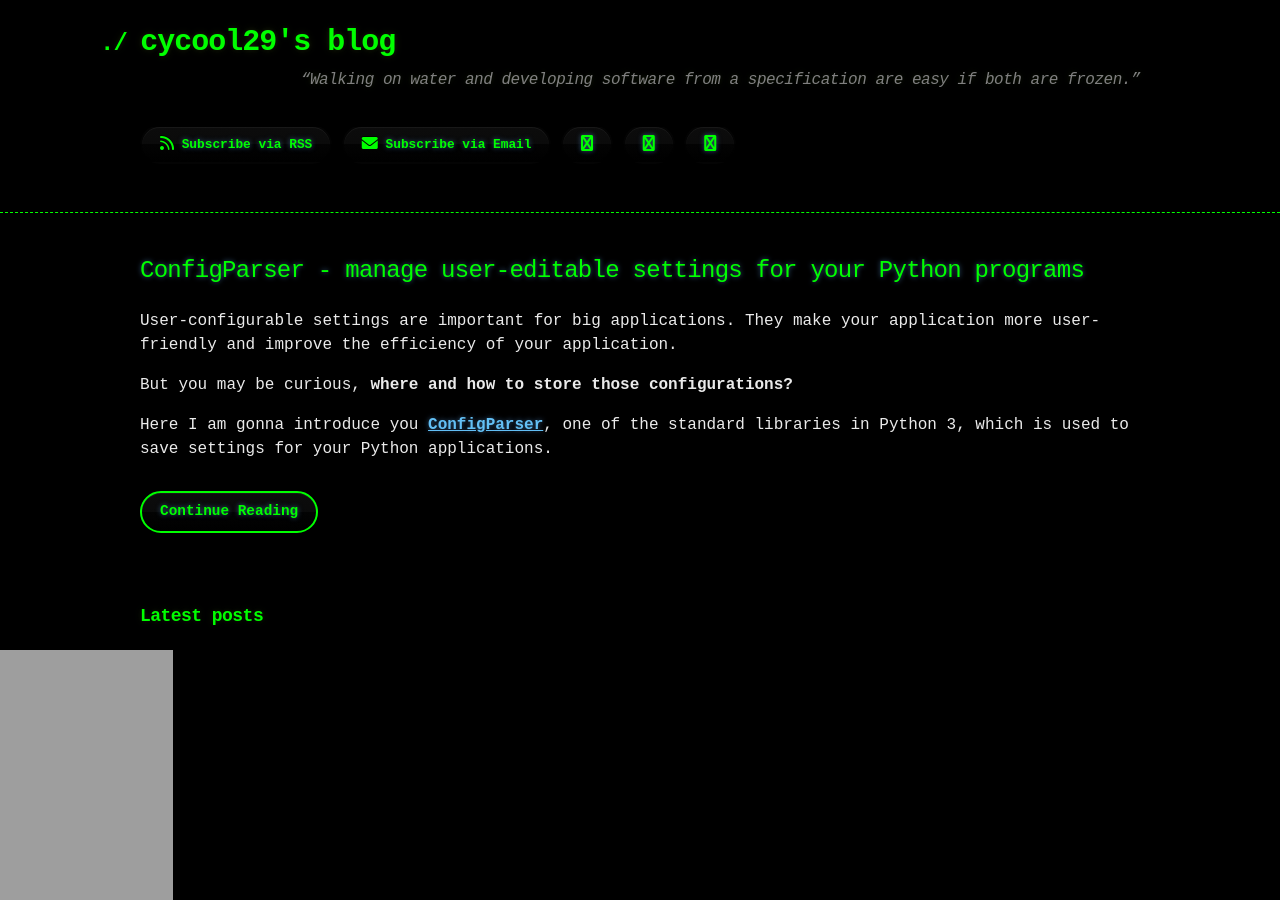
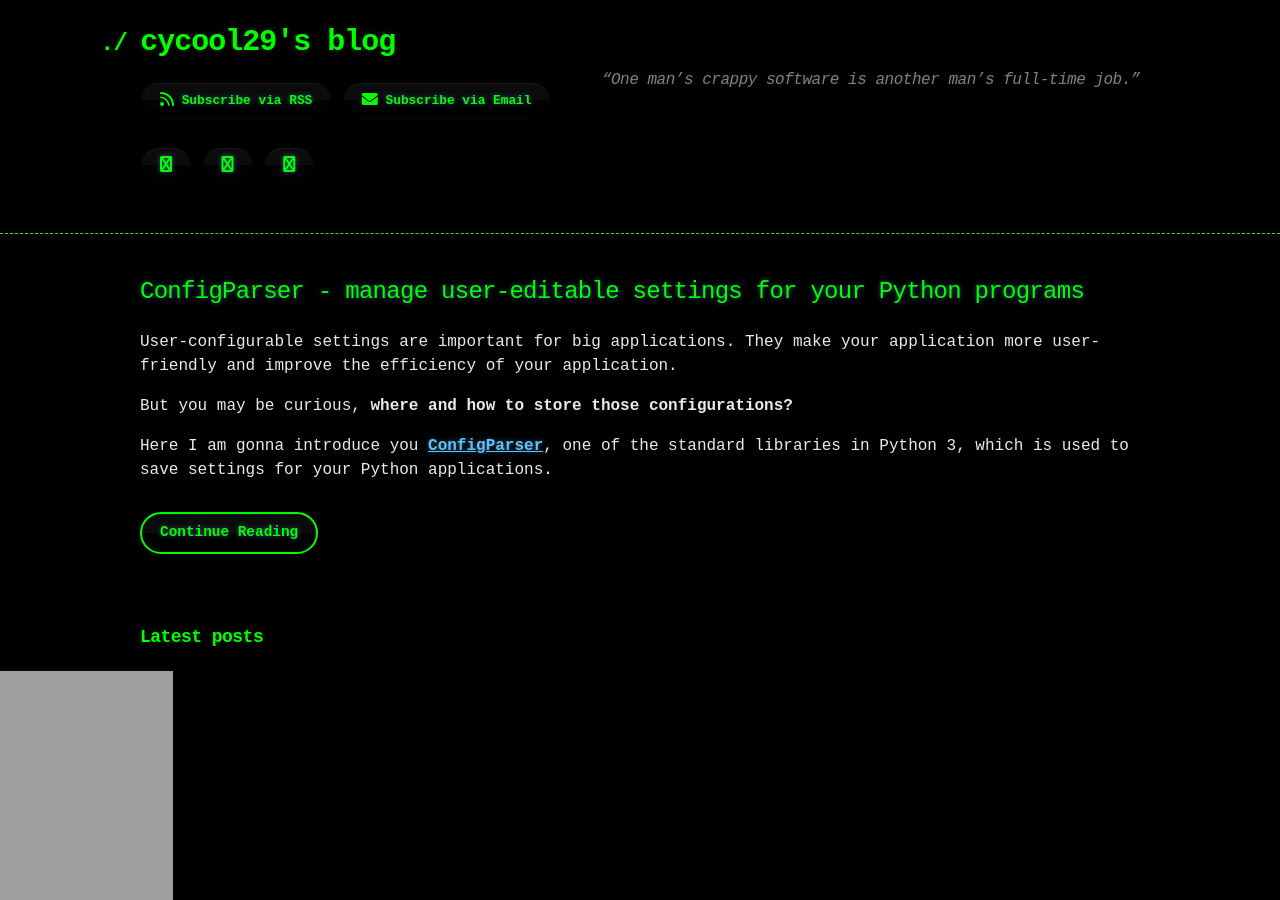
Before and after one commit to cycool29/cycool29.github.io, a Jekyll site: the page built from index.md, in a window 1280 px wide and 900 px high. Built offline with Jekyll 4.4.1, drawn with Linux system fonts in a browser that asks for light colours; a style sheet for code colours, icons or effects is not loaded.

Commit message:
Update quotes

```diff
--- a/_config.yml
+++ b/_config.yml
@@ -1,5 +1,5 @@
 title: cycool29's blog
-description: "“Walking on water and developing software from a specification are easy if both are frozen.” "
+description: "“One man’s crappy software is another man’s full-time job.” "
 author: cycool29
 url: https://cycool29.github.io
 timezone: UTC
```
